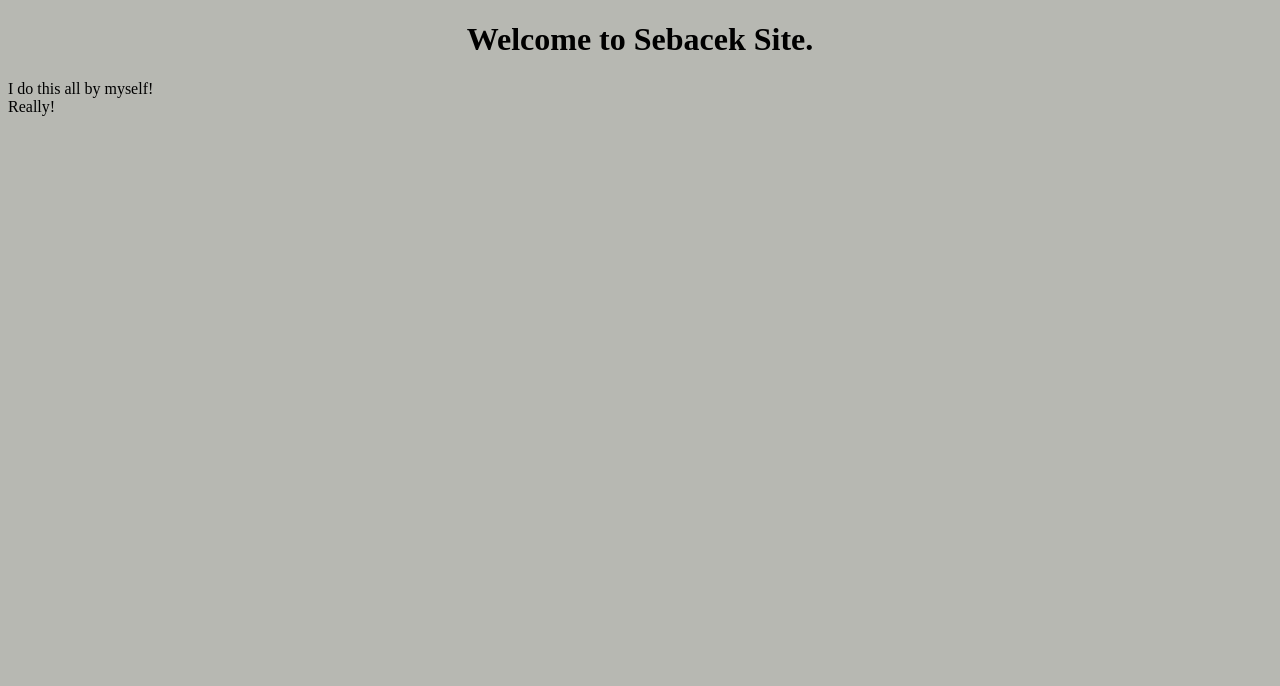
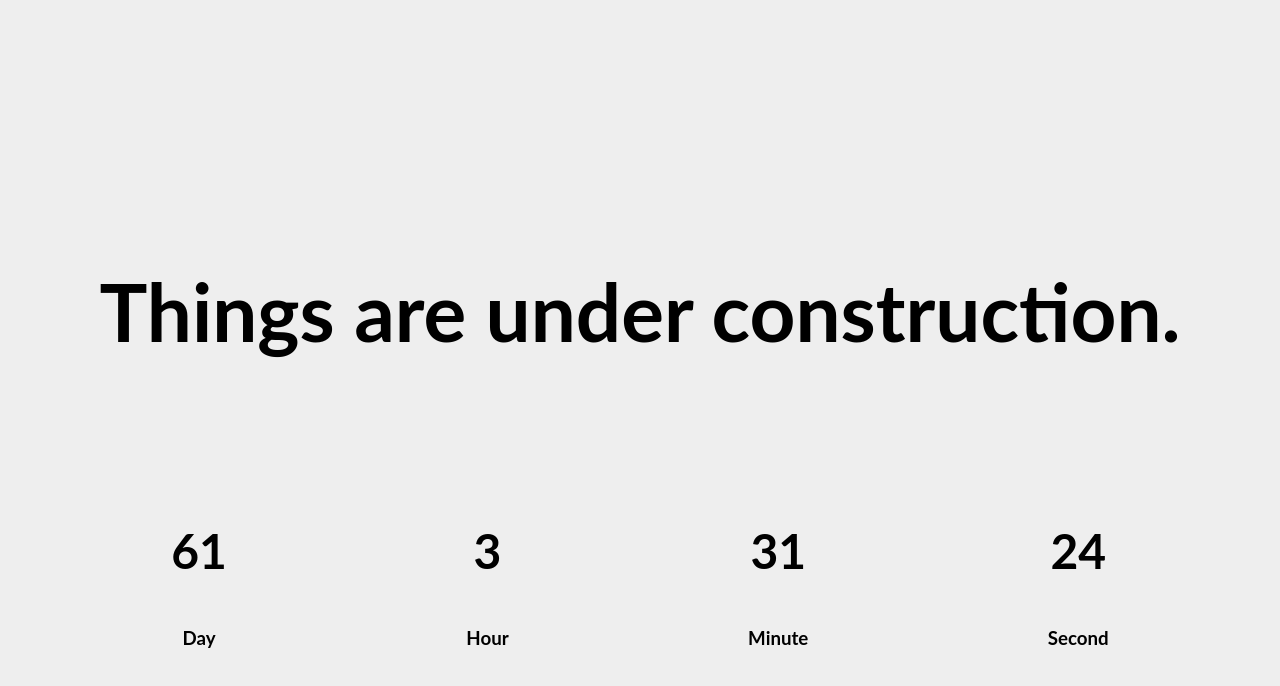
Before and after one commit to SkyeAwake/SebacekSite, a plain HTML site: page index.html in a window 1280 px wide. Drawn offline with Linux system fonts and the light colour scheme.

Commit message:
Timer Release

```diff
--- /dev/null
+++ b/app.js
@@ -0,0 +1,22 @@
+const countdown = () => {
+    const countDate = new Date ("October 10, 2021 00:00:00").getTime();
+    const now = new Date().getTime();
+    const gap = countDate - now;
+
+    const second = 1000;
+    const minute = second * 60;
+    const hour = minute * 60;
+    const day = hour * 24;
+
+    const textDay = Math.floor(gap / day);
+    const textHour = Math.floor((gap % day) / hour);
+    const textMinute = Math.floor((gap % hour) / minute);
+    const textSecond = Math.floor((gap % minute) / second);
+
+    document.querySelector(".day").innerText = textDay;
+    document.querySelector(".hour").innerText = textHour;
+    document.querySelector(".minute").innerText = textMinute;
+    document.querySelector(".second").innerText = textSecond;
+}
+
+setInterval(countdown, 1000);
--- a/index.html
+++ b/index.html
@@ -6,13 +6,29 @@
   <link rel="stylesheet" type="text/css" href="style.css" />
 </head>
    <body>
-          <div id="header">
-            <h1>Welcome to Sebacek Site.</h1>
+     <section class="coming-soon">
+        <div>
+          <h2>Things are under construction.</h2>
+          <div class="countdown">
+            <div class="cointainer-day">
+              <h3 class="day">Time</h3>
+              <h3>Day</h3>
+            </div>
+            <div class="cointainer-hour">
+              <h3 class="hour">Time</h3>
+              <h3>Hour</h3>
+            </div>
+            <div class="cointainer-minute">
+              <h3 class="minute">Time</h3>
+              <h3>Minute</h3>
+            </div>
+            <div class="cointainer-second">
+              <h3 class="second">Time</h3>
+              <h3>Second</h3>
+            </div>
           </div>
-
-          <div id="info">
-            <p>I do this all by myself! <br/> Really! </p>
-          </div>
-
-   </body>
+       </div>
+     </section>
+     <script src="app.js"></script>
+  </body>
 </html>
--- a/style.css
+++ b/style.css
@@ -1,7 +1,28 @@
 body {
-    background-color: rgb(183, 184, 178);
+    font-family: "Lato", sans-serif;
+    background-color: #eee;
 }
 
-#header{
+h2{
+    font-size: 5rem;
+    font-weight: bold;
+    padding: 3rem;
+}
+
+.coming-soon{
+    min-height: 100vh;
+    display: flex;
+    align-items: center;
+    flex-direction: column;
+    justify-content: center;
+}
+
+.countdown{
+    display: flex;
+    justify-content: space-around;
     text-align: center;
 }
+
+.day,.hour,.minute,.second{
+    font-size: 3rem;
+}
```
